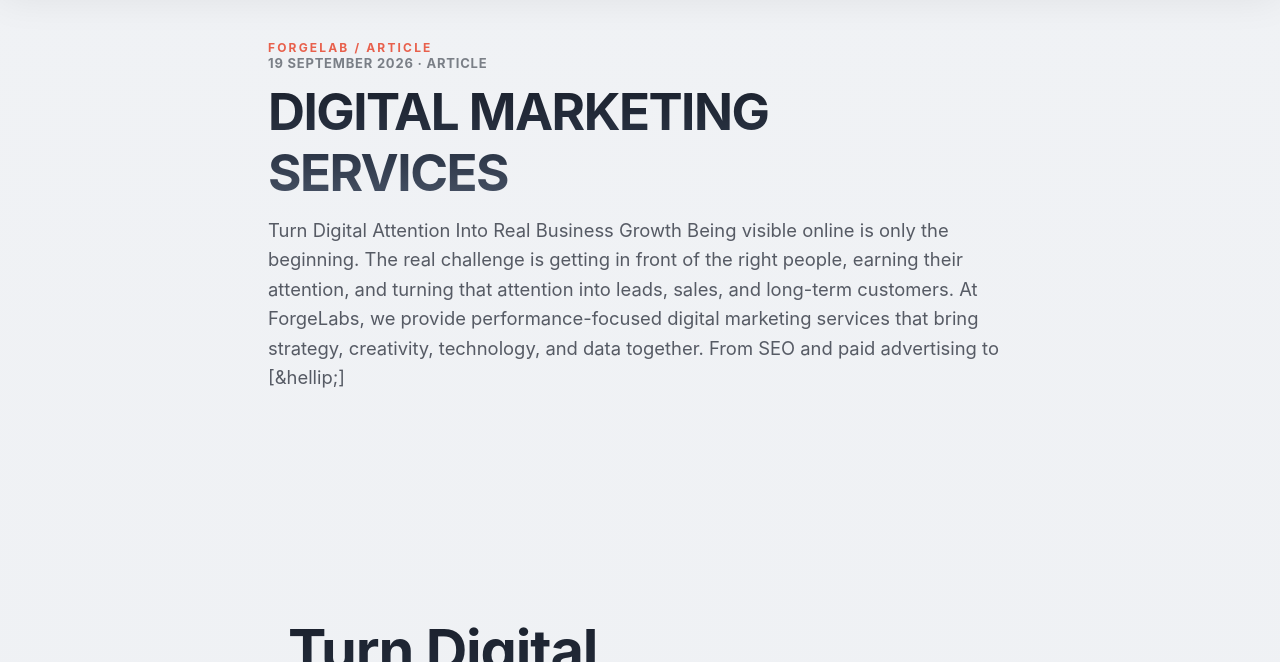
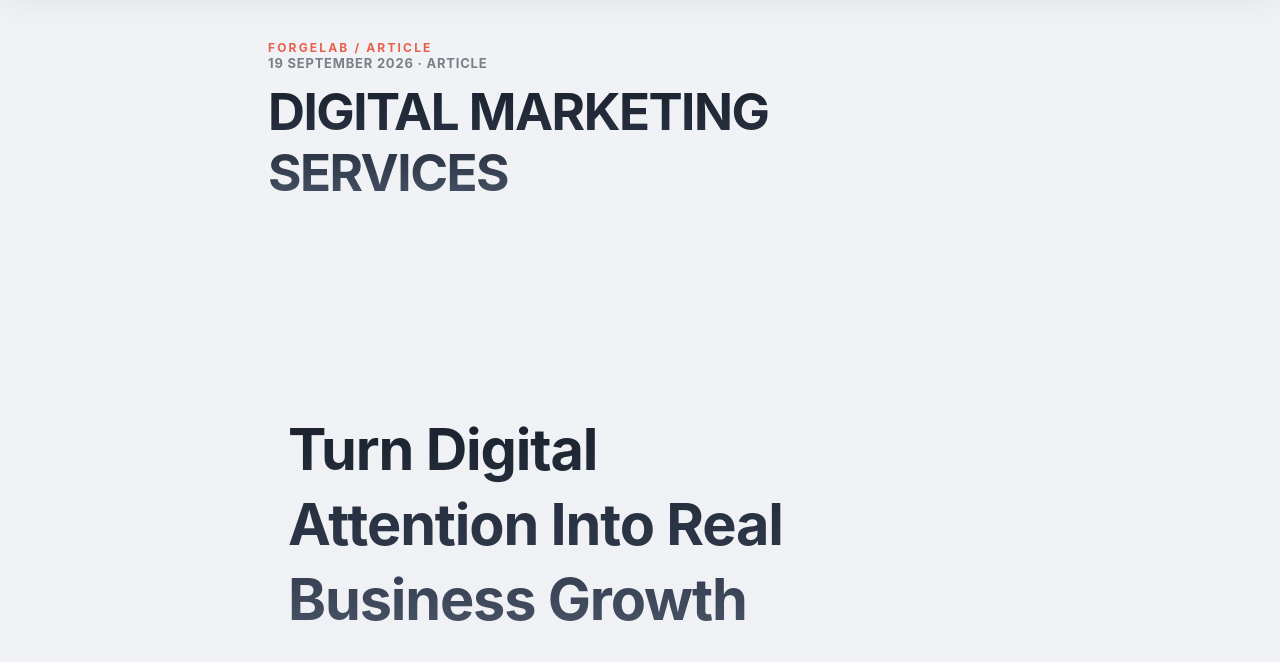
Before and after one commit to AdityaSingh-64/forge-lab, a website: page blog/digital-marketing-services/index.html in a window 1280 px wide. Shown: the part 108-770 px from the top of the page. Drawn offline with Linux system fonts and the light colour scheme.

Commit message:
solved blog problem

```diff
--- a/blog/digital-marketing-services/index.html
+++ b/blog/digital-marketing-services/index.html
@@ -68,8 +68,6 @@
         <p class="eyebrow">ForgeLab / Article</p>
         <p class="blog-post-meta">19 September 2026 · Article</p>
         <h1>DIGITAL MARKETING SERVICES</h1>
-        <p class="blog-post-dek">Turn Digital Attention Into Real Business Growth Being visible online is only the beginning. The real challenge is getting in front of the right people, earning their attention, and turning that attention into leads, sales, and long-term customers. At ForgeLabs, we provide performance-focused digital marketing services that bring strategy, creativity, technology, and data together. From SEO and paid advertising to [&amp;hellip;]</p>
-
       </div>
       <div class="container blog-prose" data-reveal>
 
```
